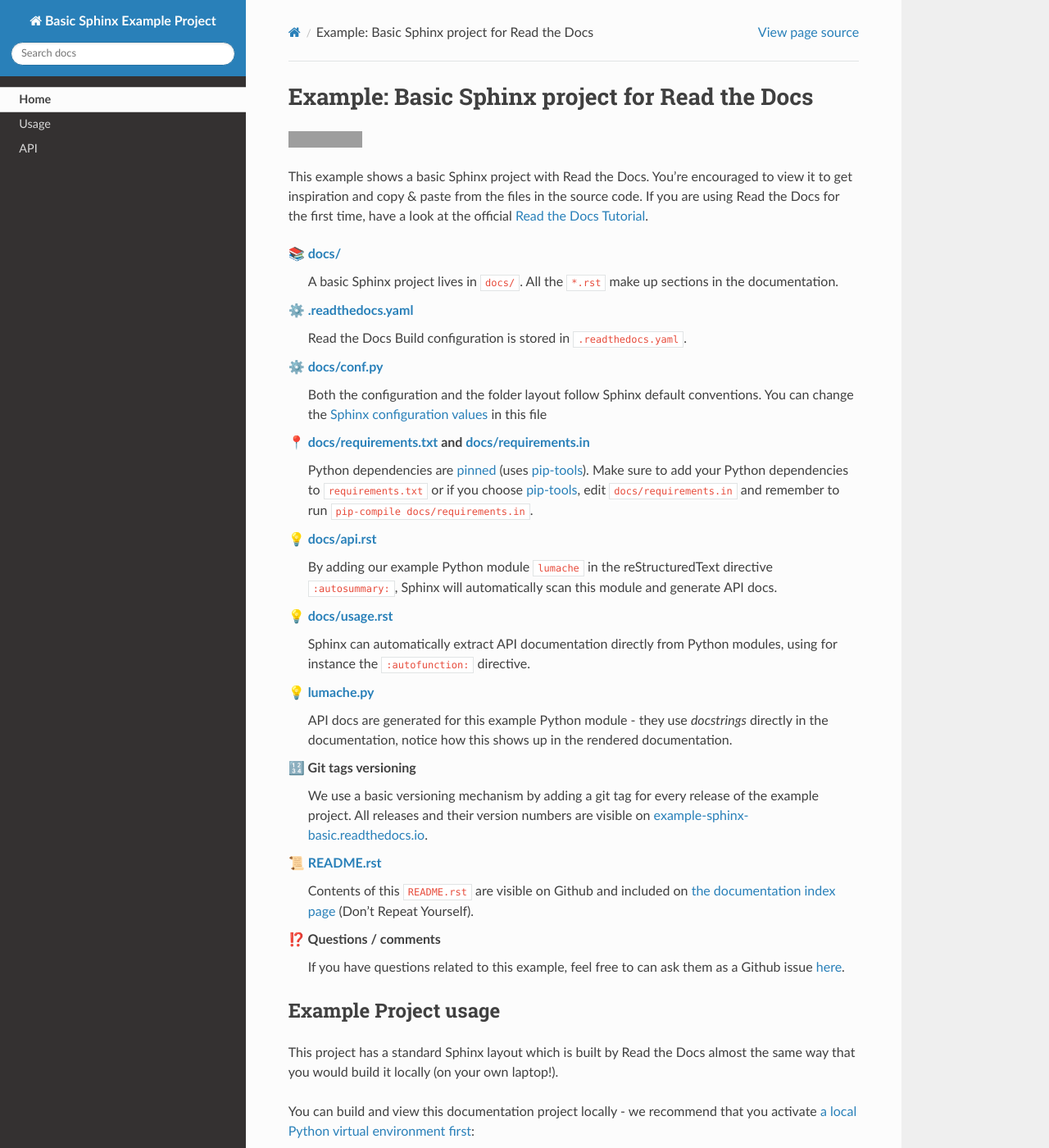
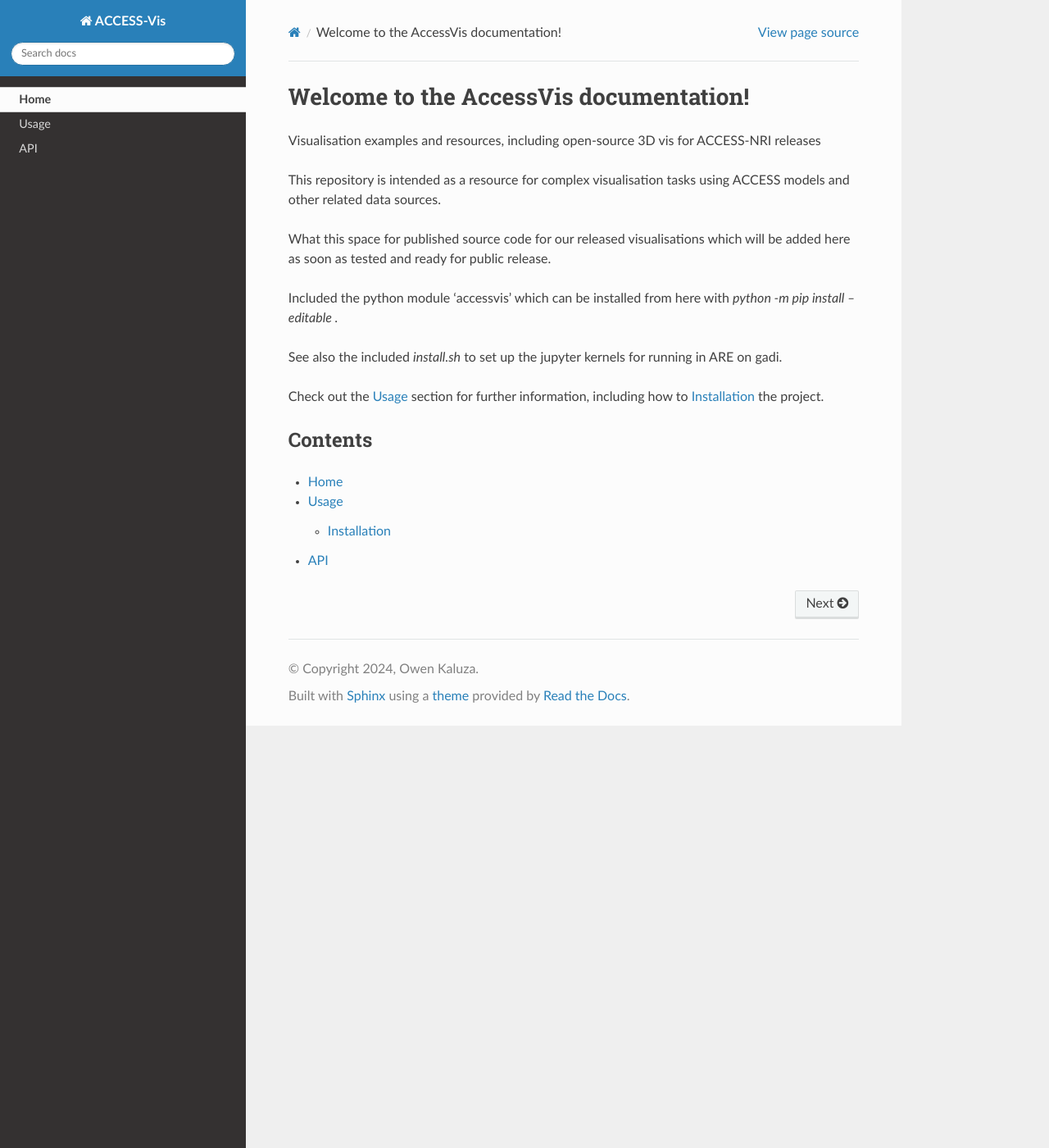
Before and after one commit to ACCESS-NRI/ACCESS-Vis, a Sphinx documentation site: the page built from docs/index.rst, in a window 1280 px wide and 1400 px high. Shown: the whole window at 82% size. Built offline with Sphinx 7.4.7 and the Read the Docs theme 3.1.0, drawn with Linux system fonts in a browser that asks for light colours; some of the changed text lies outside the part shown; grey boxes are pictures that could not be loaded.

Commit message:
adding in auto documentation

```diff
--- /dev/null
+++ b/docs/_templates/custom-class-template.rst
@@ -0,0 +1,32 @@
+{{ fullname | escape | underline}}
+
+.. currentmodule:: {{ module }}
+
+.. autoclass:: {{ objname }}
+   :members:
+   :show-inheritance:
+   :inherited-members:
+
+   {% block methods %}
+   .. automethod:: __init__
+
+   {% if methods %}
+   .. rubric:: {{ _('Methods') }}
+
+   .. autosummary::
+   {% for item in methods %}
+      ~{{ name }}.{{ item }}
+   {%- endfor %}
+   {% endif %}
+   {% endblock %}
+
+   {% block attributes %}
+   {% if attributes %}
+   .. rubric:: {{ _('Attributes') }}
+
+   .. autosummary::
+   {% for item in attributes %}
+      ~{{ name }}.{{ item }}
+   {%- endfor %}
+   {% endif %}
+   {% endblock %}
--- /dev/null
+++ b/docs/_templates/custom-module-template.rst
@@ -0,0 +1,66 @@
+{{ fullname | escape | underline}}
+
+.. automodule:: {{ fullname }}
+
+   {% block attributes %}
+   {% if attributes %}
+   .. rubric:: Module Attributes
+
+   .. autosummary::
+      :toctree:
+   {% for item in attributes %}
+      {{ item }}
+   {%- endfor %}
+   {% endif %}
+   {% endblock %}
+
+   {% block functions %}
+   {% if functions %}
+   .. rubric:: {{ _('Functions') }}
+
+   .. autosummary::
+      :toctree:
+   {% for item in functions %}
+      {{ item }}
+   {%- endfor %}
+   {% endif %}
+   {% endblock %}
+
+   {% block classes %}
+   {% if classes %}
+   .. rubric:: {{ _('Classes') }}
+
+   .. autosummary::
+      :toctree:
+      :template: custom-class-template.rst
+   {% for item in classes %}
+      {{ item }}
+   {%- endfor %}
+   {% endif %}
+   {% endblock %}
+
+   {% block exceptions %}
+   {% if exceptions %}
+   .. rubric:: {{ _('Exceptions') }}
+
+   .. autosummary::
+      :toctree:
+   {% for item in exceptions %}
+      {{ item }}
+   {%- endfor %}
+   {% endif %}
+   {% endblock %}
+
+{% block modules %}
+{% if modules %}
+.. rubric:: Modules
+
+.. autosummary::
+   :toctree:
+   :template: custom-module-template.rst
+   :recursive:
+{% for item in modules %}
+   {{ item }}
+{%- endfor %}
+{% endif %}
+{% endblock %}
--- a/docs/conf.py
+++ b/docs/conf.py
@@ -16,11 +16,10 @@
 
 
 # -- Project information -----------------------------------------------------
-
-project = "Basic Sphinx Example Project"
-copyright = "2022, Read the Docs core team"
-author = "Read the Docs core team"
-
+project = 'ACCESS-Vis'
+copyright = '2024, Owen Kaluza'
+author = 'Owen Kaluza'
+release = 'v0.1'
 
 # -- General configuration ---------------------------------------------------
 # -- General configuration
@@ -32,13 +31,7 @@
     "sphinx.ext.autosummary",
     "sphinx.ext.intersphinx",
 ]
-
-intersphinx_mapping = {
-    "rtd": ("https://docs.readthedocs.io/en/stable/", None),
-    "python": ("https://docs.python.org/3/", None),
-    "sphinx": ("https://www.sphinx-doc.org/en/master/", None),
-}
-intersphinx_disabled_domains = ["std"]
+autosummary_generate = True
 
 templates_path = ["_templates"]
 
--- a/docs/index.rst
+++ b/docs/index.rst
@@ -1,19 +1,21 @@
-.. include:: ../README.rst
+Welcome to the AccessVis documentation!
+=======================================
 
-Welcome to Lumache's documentation!
-===================================
+Visualisation examples and resources, including open-source 3D vis for ACCESS-NRI releases
 
-**Lumache** (/lu'make/) is a Python library for cooks and food lovers
-that creates recipes mixing random ingredients.
-It pulls data from the `Open Food Facts database <https://world.openfoodfacts.org/>`_
-and offers a *simple* and *intuitive* API.
+This repository is intended as a resource for complex visualisation tasks using ACCESS models and other related data sources.
+
+What this space for published source code for our released visualisations which will be added here as soon as tested and ready for public release.
+
+Included the python module 'accessvis' which can be installed from here with `python -m pip install --editable .`
+
+See also the included `install.sh` to set up the jupyter kernels for running in ARE on gadi.
+
+
 
 Check out the :doc:`usage` section for further information, including
 how to :ref:`installation` the project.
 
-.. note::
-
-   This project is under active development.
 
 Contents
 --------
--- a/docs/usage.rst
+++ b/docs/usage.rst
@@ -1,28 +1,19 @@
 Usage
 =====
+
+Example usage
+
+>>> import accessvis
+>>> accessvis.plot_earth()
 
 .. _installation:
 
 Installation
 ------------
 
-To use Lumache, first install it using pip:
-
-.. code-block:: console
-
-   (.venv) $ pip install lumache
-
-Creating recipes
-----------------
-
-To retrieve a list of random ingredients,
-you can use the ``accessvis.plot_earth()`` function:
-
-.. autofunction:: accessvis.plot_earth
+AccessVis is available on gadi using the latest `med-condaenv` environment.
 
 
+To install AccessVis locally, first install it using pip:
 
-For example:
-
->>> import accessvis
->>> accessvis.plot_earth()
+   ``python -m pip install --editable .``
```
Also changed, not shown: docs/api.rst (+5 -2 lines).
